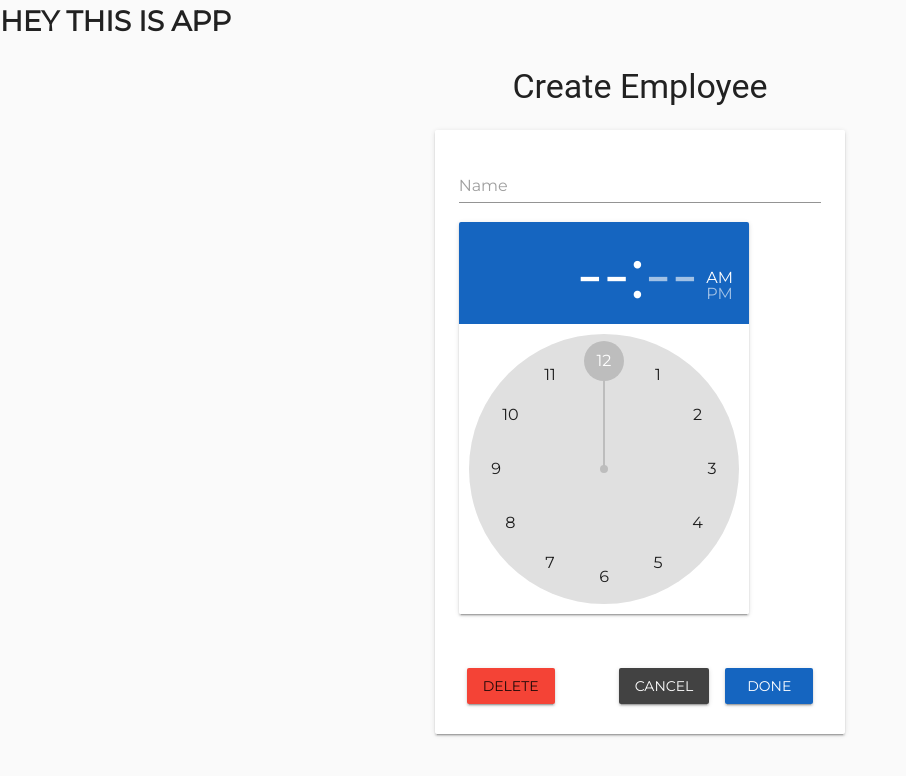
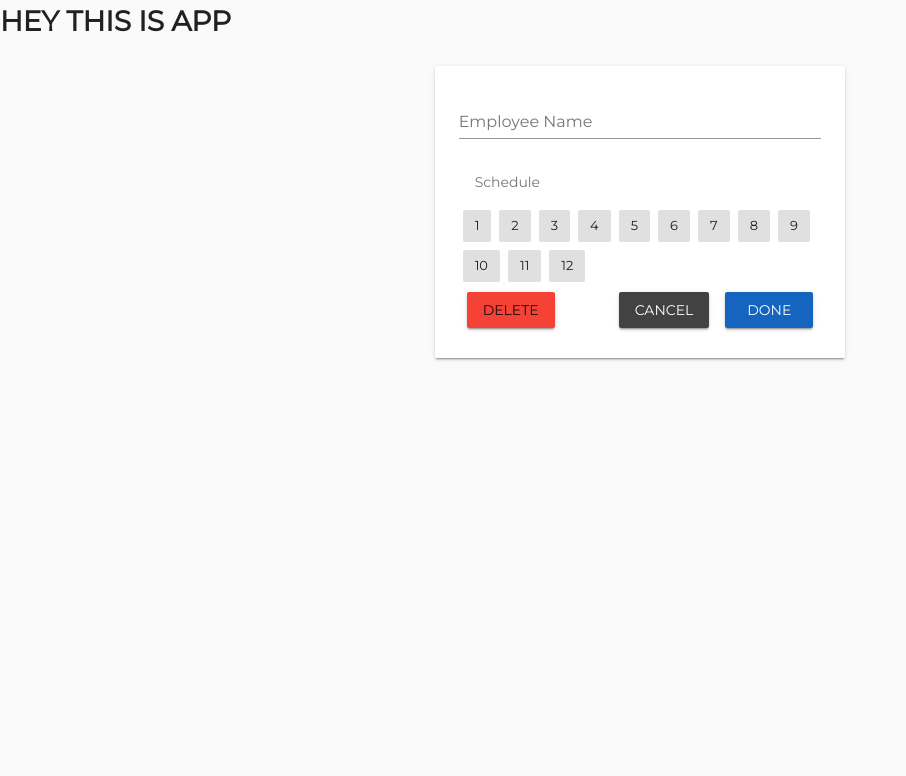
Before and after one commit to jaerod95/clc-painting-server, a Vue app in the folder web/: page /create/employee in a window 1280 px wide. Shown: the top 776 px of the page, without its empty margins (0-906 px from the left). Built offline with nearby package versions, Linux system fonts and the light colour scheme; the HTML template or start-up script is replaced by a standard one.

Commit message:
started employee

```diff
--- a/web/src/views/EmployeeCRUD.vue
+++ b/web/src/views/EmployeeCRUD.vue
@@ -2,16 +2,26 @@
   <v-container fluid>
     <v-layout align-center fill-height row>
       <v-flex xs12 sm6 offset-sm3 md4 offset-md4>
-        <v-flex mb-4 text-xs-center>
-          <h1 class='display-1'>Create Employee</h1>
-        </v-flex>
         <v-card elevation-4 class='employee'>
           <v-flex pa-4>
-          <v-text-field placeholder='Name' v-model='employeeObject.name'></v-text-field>
-          <v-time-picker v-model="picker" placeholder='Schedule'>
-          </v-time-picker>
-          <v-container align-baseline='true'>
-          </v-container>
+          <v-text-field label='Employee Name' v-model='employeeObject.name'></v-text-field>
+      <v-item-group multiple>
+        <v-subheader>Schedule</v-subheader>
+        <v-item
+          v-for="n in 12"
+          :key="n"
+        >
+          <v-chip
+            label='true'
+            slot-scope="{ active, toggle }"
+            :selected="active"
+            @click="toggle"
+          >
+            {{ n }}
+          </v-chip>
+        </v-item>
+      </v-item-group>
+
               <v-layout row justify-space-between>
       <v-flex class='text-xs-left' xs>
           <v-btn @click='onButtonDelete' color='red'>Delete</v-btn>
--- a/web/src/views/ProjectCRUD.vue
+++ b/web/src/views/ProjectCRUD.vue
@@ -57,30 +57,28 @@
           v-model='projectObject.details'
         ></v-textarea>
         <v-flex>
-    <v-stepper non-linear>
+    <v-stepper non-linear v-model="projectObject.indOutBoth">
       <v-stepper-header>
         <v-stepper-step
           editable
-          step=""
+          step="I"
         >Indoor
         </v-stepper-step>
         <v-divider></v-divider>
         <v-stepper-step
           editable
-          step="  "
+          step="O"
         >Outdoor
         </v-stepper-step>
         <v-divider></v-divider>
         <v-stepper-step
-          step="   "
+          step="B"
           editable
         >Both
         </v-stepper-step>
       </v-stepper-header>
     </v-stepper>
         </v-flex>
-          <v-container align-baseline='true'>
-          </v-container>
             <v-layout row justify-space-between>
       <v-flex class='text-xs-left' xs>
           <v-btn @click='onButtonDelete' color='red'>Delete</v-btn>
@@ -116,7 +114,8 @@ export default {
         datePick: {
             startDate: '2018-04-05',
             endDate: '2018-04-20',
-                }
+                },
+        indOutBoth: '',
       },
     };
   },
```
